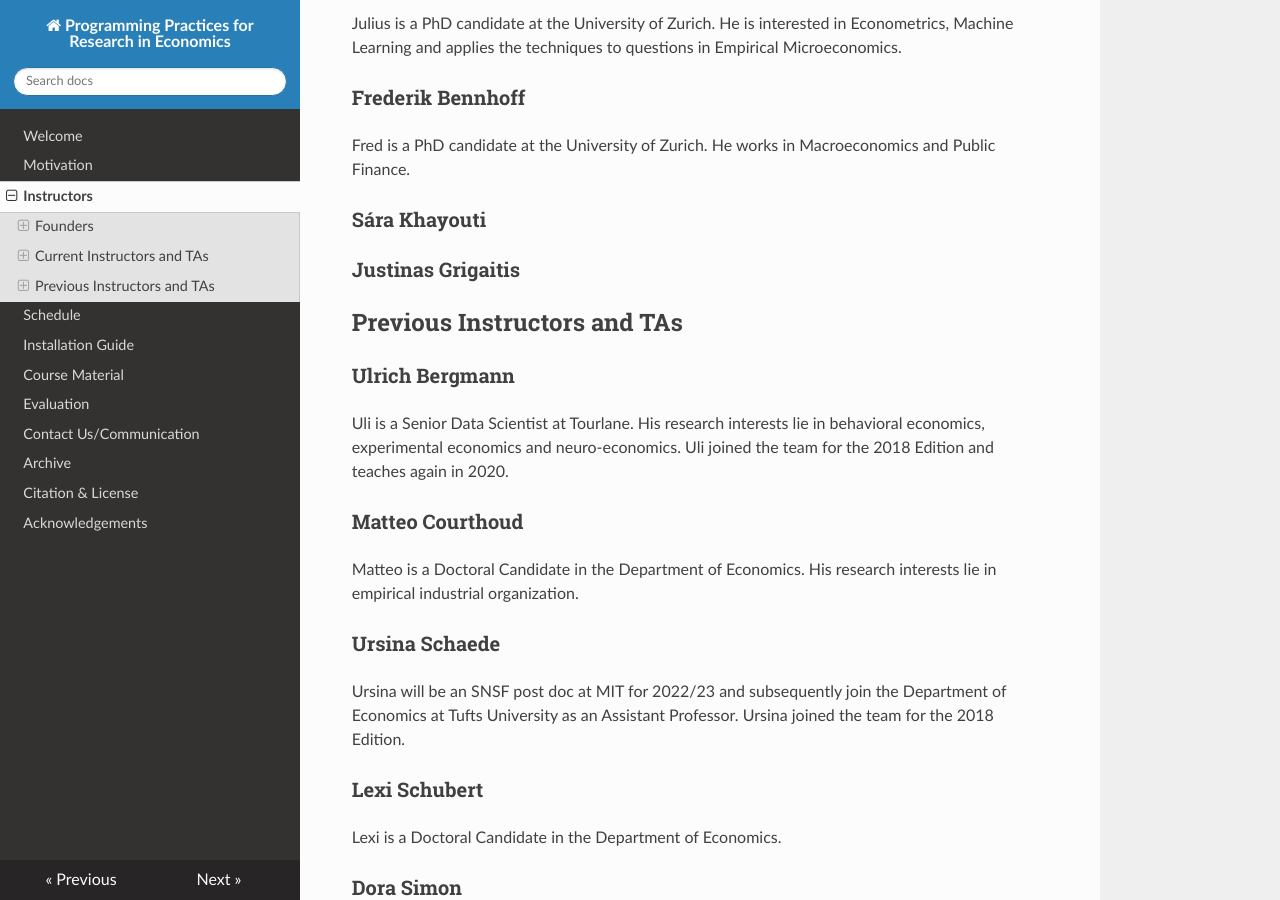
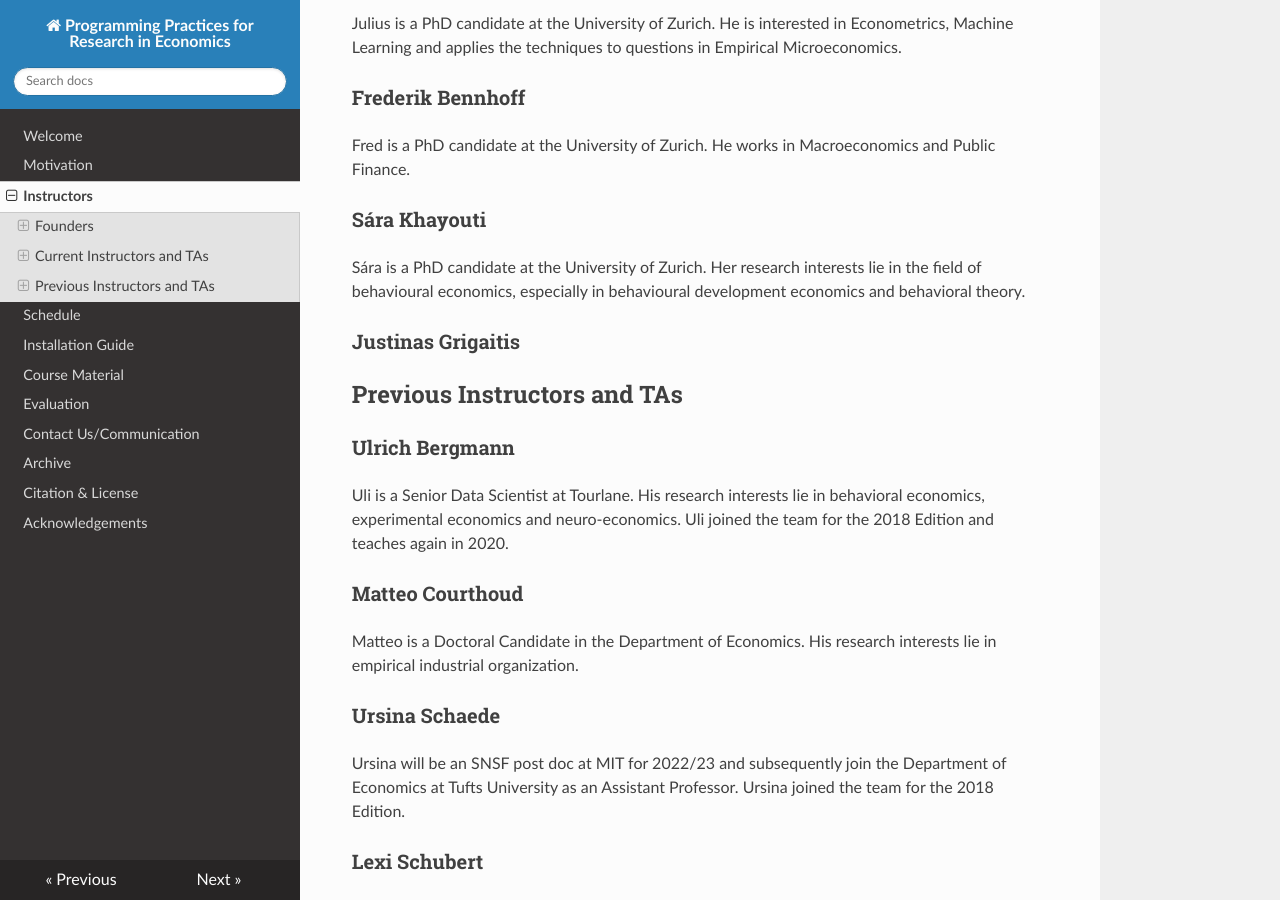
Before and after one commit to pp4rs/pp4rs.github.io, an MkDocs documentation site: the page built from docs/instructors.md, in a window 1280 px wide and 900 px high, scrolled down 1014 px. Built offline with MkDocs 1.6.1, drawn with Linux system fonts in a browser that asks for light colours; nearby versions of some CDN libraries.

Commit message:
Update instructors.md
Added Sára's short description

```diff
--- a/docs/instructors.md
+++ b/docs/instructors.md
@@ -31,6 +31,8 @@ Julius is a PhD candidate at the University of Zurich. He is interested in Econo
 Fred is a PhD candidate at the University of Zurich. He works in Macroeconomics and Public Finance.
 
 ### Sára Khayouti
+
+Sára is a PhD candidate at the University of Zurich. Her research interests lie in the field of behavioural economics, especially in behavioural development economics and behavioral theory.
 
 ### Justinas Grigaitis
 
```
